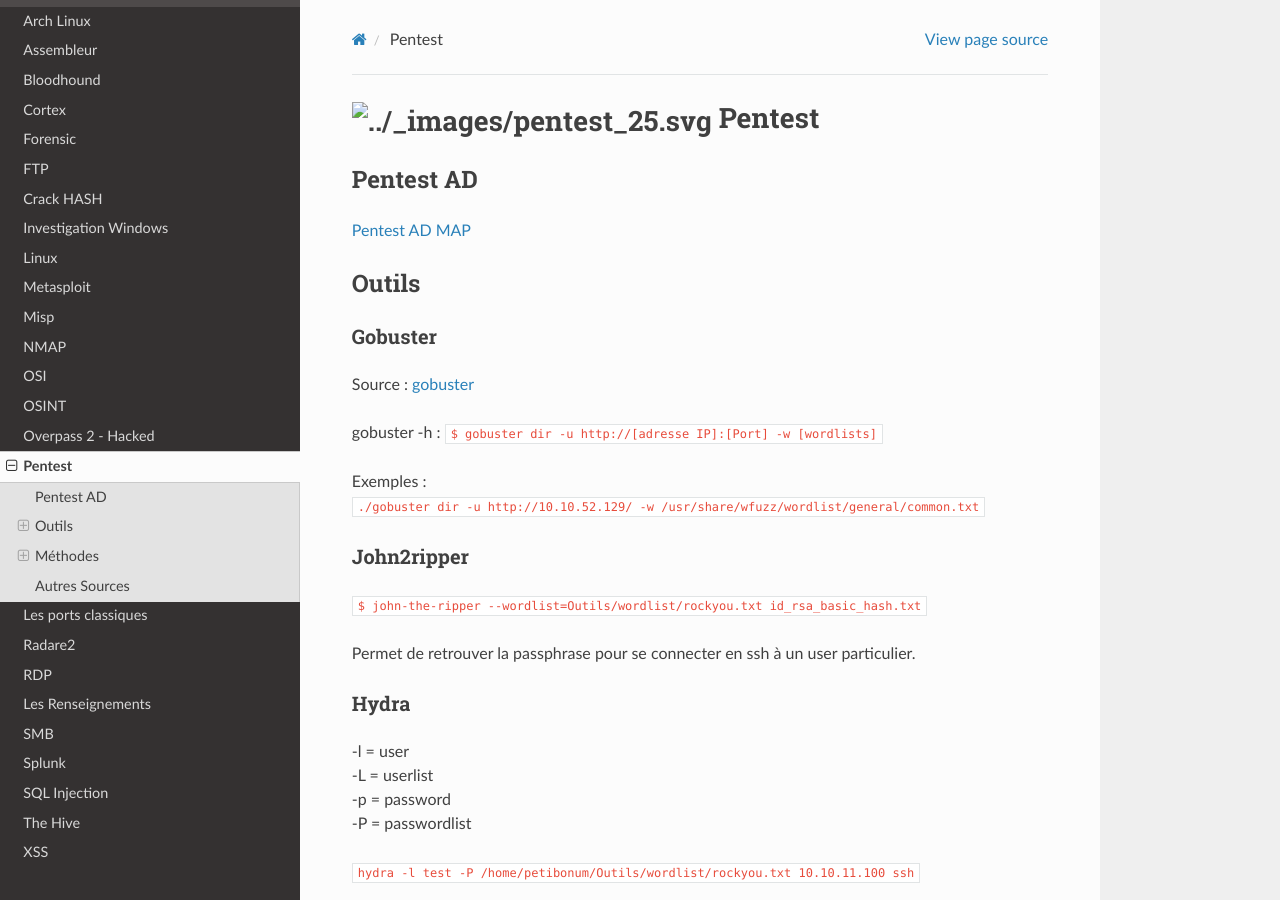
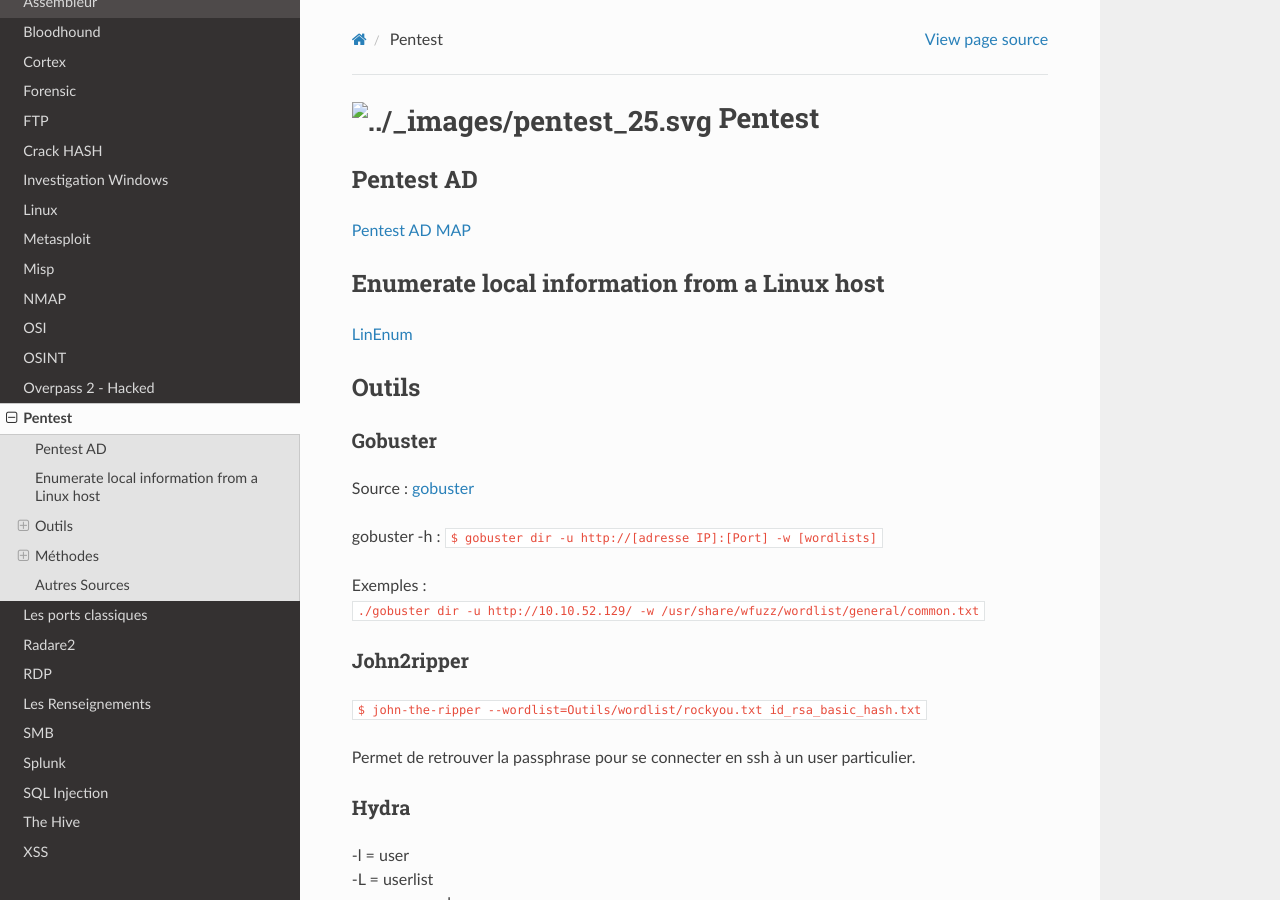
Before and after one commit to Iole-Bri/misp_docs_2, a Sphinx documentation site: the page built from docs/source/src/pentest.md, in a window 1280 px wide and 900 px high. Built offline with Sphinx 7.4.7 and the Read the Docs theme 2.0.0, drawn with Linux system fonts in a browser that asks for light colours.

Commit message:
pentest.md

```diff
--- a/docs/source/src/pentest.md
+++ b/docs/source/src/pentest.md
@@ -3,6 +3,9 @@
 ## Pentest AD
 [Pentest AD MAP](https://www.xmind.net/m/5dypm8/)
 
+## Enumerate local information from a Linux host
+
+[LinEnum](https://raw.githubusercontent.com/rebootuser/LinEnum/master/LinEnum.sh)
 ## Outils
 ### Gobuster
 
```
